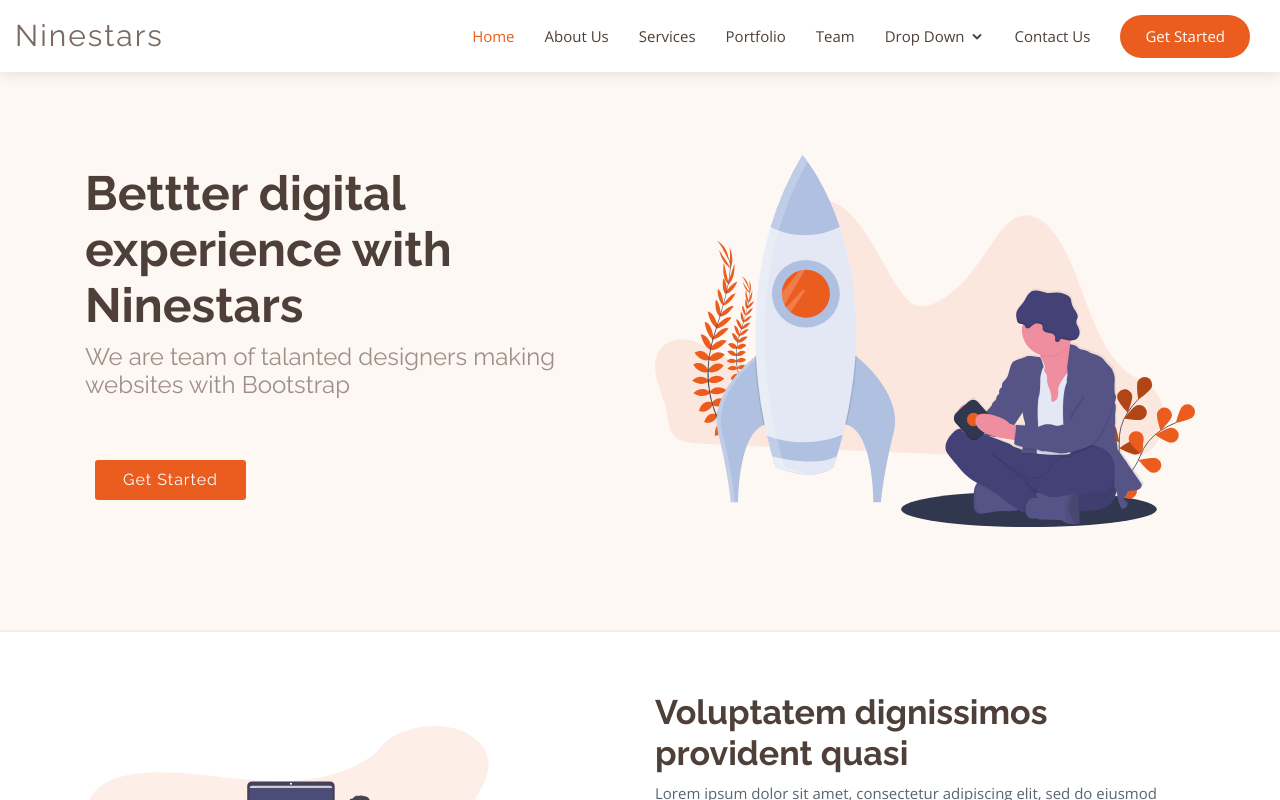
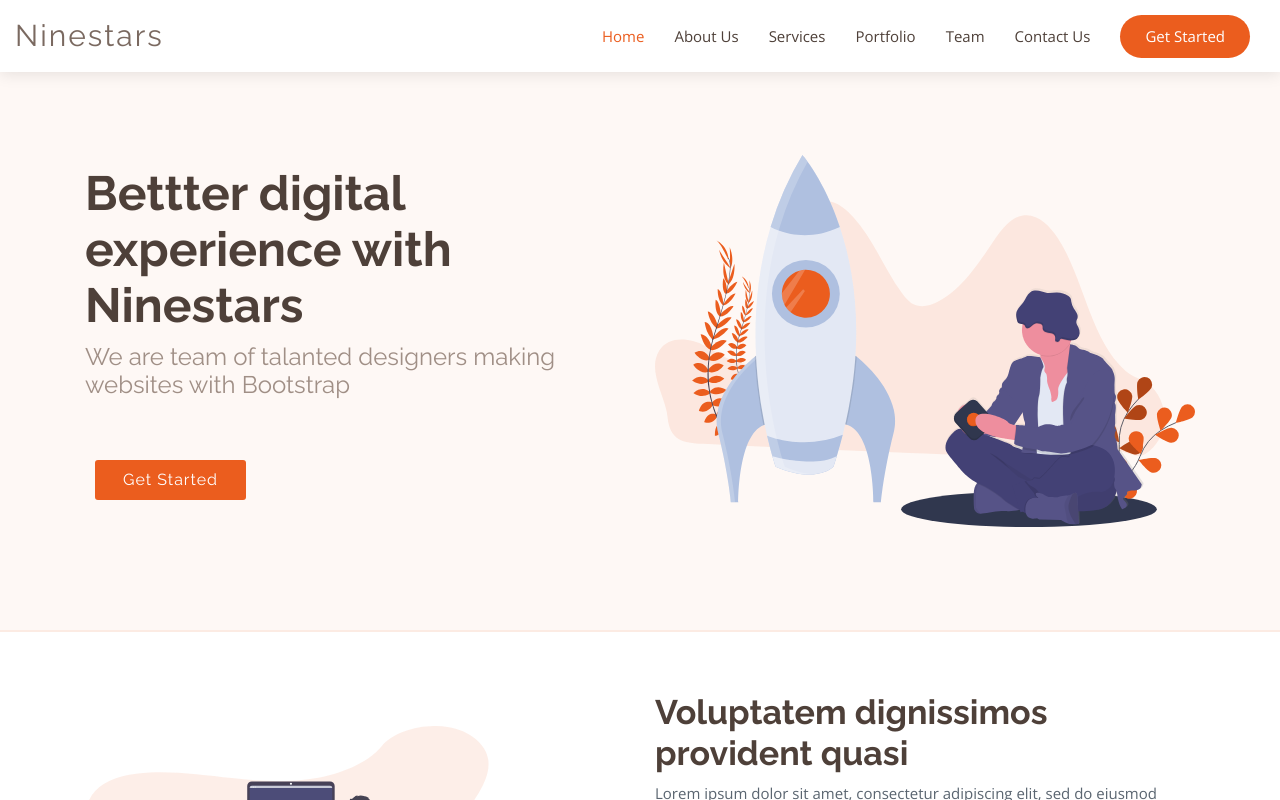
Before and after one commit to raghavgupta235/glitterz-website, a React (Create React App) app: page / in a window 1280 px wide. Shown: the top 800 px of the page. Built offline with nearby package versions, Linux system fonts and the light colour scheme.

Commit message:
Navbar changes

```diff
--- a/src/components/Header.js
+++ b/src/components/Header.js
@@ -1,7 +1,16 @@
 import React from "react";
+import NavbarButton from './NavbarButton.js'
 
 
 const Header = () => {
+
+    const navbarButtons = {
+        "About Us" : "#about",
+        "Services" : "#services",
+        "Portfolio": "#portfolio",
+        "Team" : "#team",
+        "Contact Us" : "#contact"
+    };
     return (
         <>
             <header id="header" className="fixed-top">
@@ -14,29 +23,12 @@ const Header = () => {
                     <nav className="nav-menu d-none d-lg-block">
                         <ul>
                             <li className="active"><a href="index.html">Home</a></li>
-                            <li><a href="#about">About Us</a></li>
-                            <li><a href="#services">Services</a></li>
-                            <li><a href="#portfolio">Portfolio</a></li>
-                            <li><a href="#team">Team</a></li>
-                            <li className="drop-down"><a href="/">Drop Down</a>
-                                <ul>
-                                    <li><a href="/#">Drop Down 1</a></li>
-                                    <li className="drop-down"><a href="/#">Drop Down 2</a>
-                                        <ul>
-                                            <li><a href="/#">Deep Drop Down 1</a></li>
-                                            <li><a href="/#">Deep Drop Down 2</a></li>
-                                            <li><a href="/#">Deep Drop Down 3</a></li>
-                                            <li><a href="/#">Deep Drop Down 4</a></li>
-                                            <li><a href="/#">Deep Drop Down 5</a></li>
-                                        </ul>
-                                    </li>
-                                    <li><a href="/#">Drop Down 3</a></li>
-                                    <li><a href="/#">Drop Down 4</a></li>
-                                    <li><a href="/#">Drop Down 5</a></li>
-                                </ul>
-                            </li>
-                            <li><a href="#contact">Contact Us</a></li>
-
+                            {/* console.log(key + " : " + navbarButtons[key]); */}
+                            {
+                                Object.keys(navbarButtons).map((key,index) => (
+                                    <NavbarButton name={key} id={navbarButtons[key]} key={index}></NavbarButton>
+                                ))
+                            }
                             <li className="get-started"><a href="#about">Get Started</a></li>
                         </ul>
                     </nav>
--- /dev/null
+++ b/src/components/NavbarButton.js
@@ -0,0 +1,12 @@
+import React from 'react'
+
+
+const NavbarButton = (props) => {
+    return (
+        <>
+            <li><a href={props.id}>{props.name}</a></li>
+        </>
+    );
+}
+
+export default NavbarButton
```
